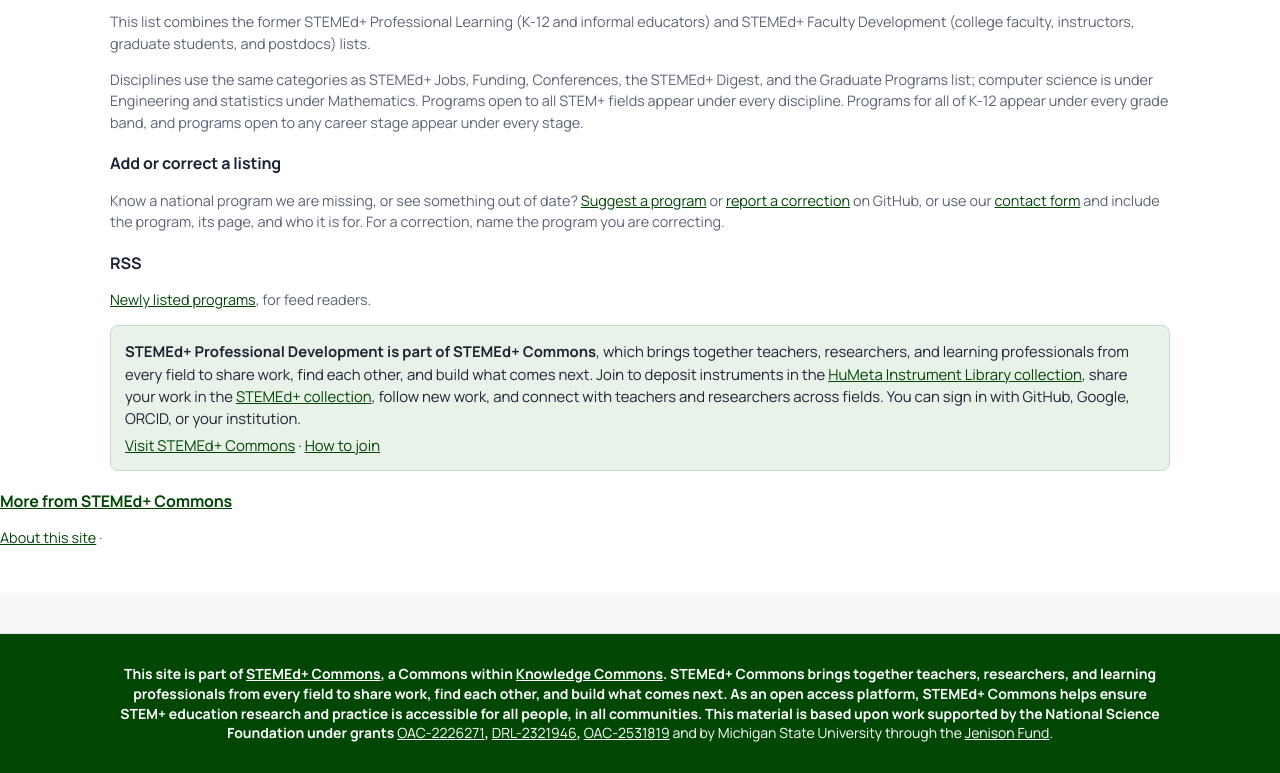
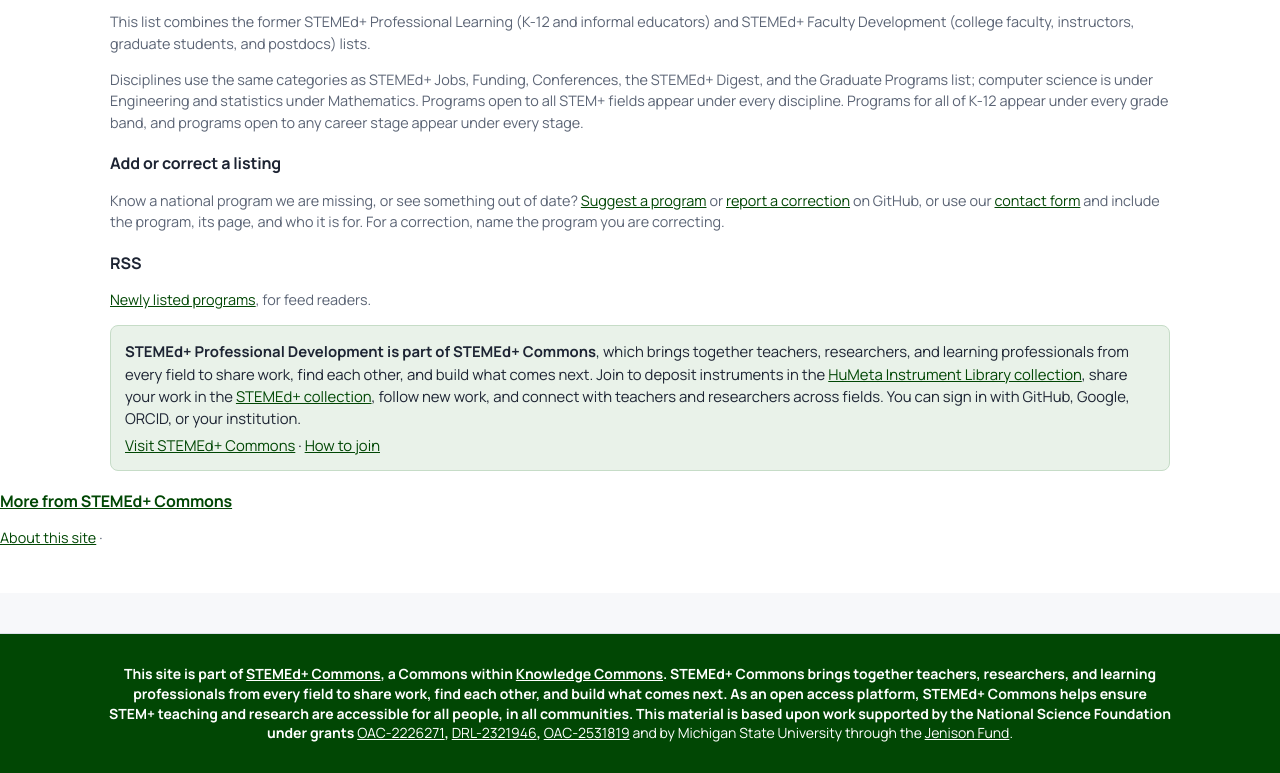
Before and after one commit to JLib271/stemed-professional-development, a plain HTML site: page site/index.html in a window 1280 px wide. Shown: the part 1840-2613 px from the top of the page. Drawn offline with Linux system fonts and the light colour scheme; no server answers.

Commit message:
Consistent description of STEMEd+ Commons: "STEM+ teaching and research", platform for everyone who teaches or studies learning
Co-Authored-By: Claude Opus 5.5 <noreply@anthropic.com>
Claude-Session: https://claude.ai/code/session_01Xxm9siXygVpFM5Q4XvGHYh

```diff
--- a/site/index.html
+++ b/site/index.html
@@ -441,6 +441,6 @@
   });
 })();
 </script>
-<footer class="sp-footer"><div class="sp-fin"><p><strong>This site is part of <a href="https://stemedplus.org/">STEMEd+ Commons</a>, a Commons within <a href="https://hcommons.org/">Knowledge Commons</a>. STEMEd+ Commons brings together teachers, researchers, and learning professionals from every field to share work, find each other, and build what comes next. As an open access platform, STEMEd+ Commons helps ensure STEM+ education research and practice is accessible for all people, in all communities. This material is based upon work supported by the National Science Foundation under grants </strong><a href="https://www.nsf.gov/awardsearch/show-award/?AWD_ID=2226271">OAC-2226271</a><strong>, </strong><a href="https://www.nsf.gov/awardsearch/show-award/?AWD_ID=2321946">DRL-2321946</a><strong>, </strong><a href="https://www.nsf.gov/awardsearch/show-award/?AWD_ID=2531819">OAC-2531819</a> and by Michigan State University through the <a href="https://research.msu.edu/find-funding/msu-funding-opportunities/jenison-support">Jenison Fund</a>.</p></div></footer>
+<footer class="sp-footer"><div class="sp-fin"><p><strong>This site is part of <a href="https://stemedplus.org/">STEMEd+ Commons</a>, a Commons within <a href="https://hcommons.org/">Knowledge Commons</a>. STEMEd+ Commons brings together teachers, researchers, and learning professionals from every field to share work, find each other, and build what comes next. As an open access platform, STEMEd+ Commons helps ensure STEM+ teaching and research are accessible for all people, in all communities. This material is based upon work supported by the National Science Foundation under grants </strong><a href="https://www.nsf.gov/awardsearch/show-award/?AWD_ID=2226271">OAC-2226271</a><strong>, </strong><a href="https://www.nsf.gov/awardsearch/show-award/?AWD_ID=2321946">DRL-2321946</a><strong>, </strong><a href="https://www.nsf.gov/awardsearch/show-award/?AWD_ID=2531819">OAC-2531819</a> and by Michigan State University through the <a href="https://research.msu.edu/find-funding/msu-funding-opportunities/jenison-support">Jenison Fund</a>.</p></div></footer>
 </body>
 </html>
```
